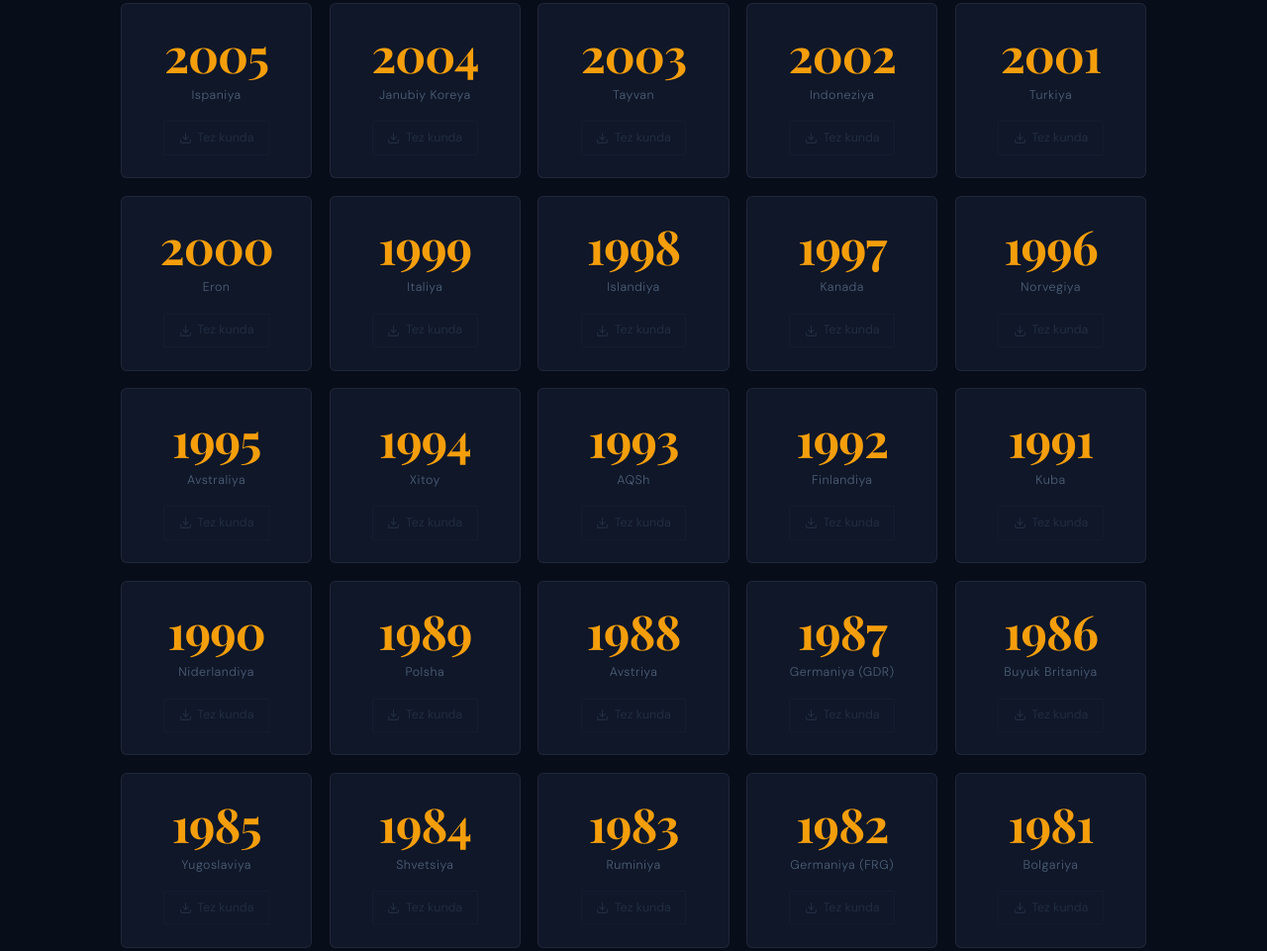
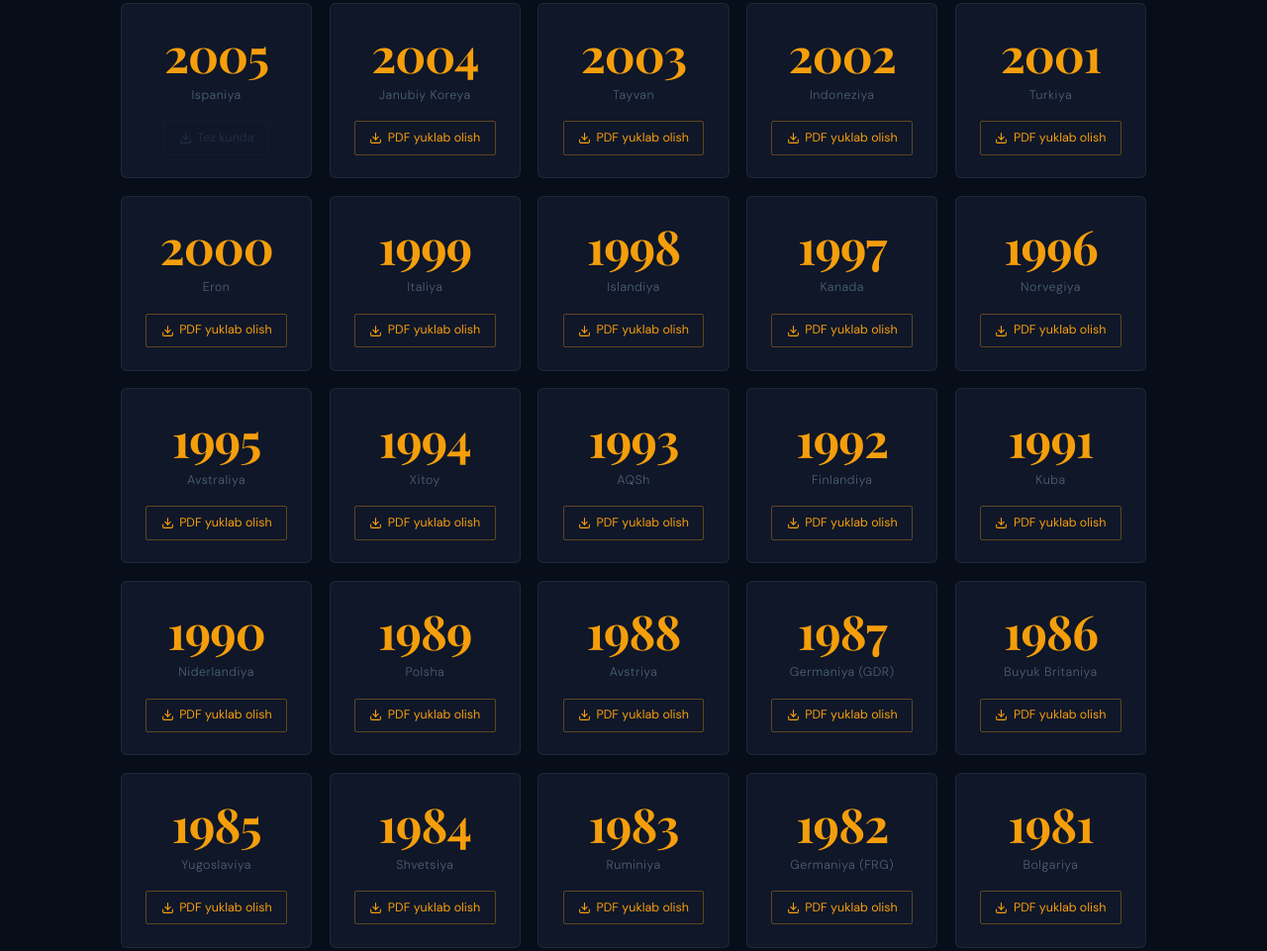
Before and after one commit to turgunovkozimjon006-jpg/kozimjon-fizika, a plain HTML site: page index.html in a window 1280 px wide. Shown: the part 2460-3421 px from the top of the page at 99% size. Drawn offline with nearby package versions, Linux system fonts and the light colour scheme; a web font is replaced by a local one.

Commit message:
Update index.html

```diff
--- a/index.html
+++ b/index.html
@@ -236,44 +236,44 @@ const DATA = [
   {y:2007,loc:"Eron",done:false},
   {y:2006,loc:"Singapur",done:false},
   {y:2005,loc:"Ispaniya",done:false},
-  {y:2004,loc:"Janubiy Koreya",done:false},
-  {y:2003,loc:"Tayvan",done:false},
-  {y:2002,loc:"Indoneziya",done:false},
-  {y:2001,loc:"Turkiya",done:false},
-  {y:2000,loc:"Eron",done:false},
-  {y:1999,loc:"Italiya",done:false},
-  {y:1998,loc:"Islandiya",done:false},
-  {y:1997,loc:"Kanada",done:false},
-  {y:1996,loc:"Norvegiya",done:false},
-  {y:1995,loc:"Avstraliya",done:false},
-  {y:1994,loc:"Xitoy",done:false},
-  {y:1993,loc:"AQSh",done:false},
-  {y:1992,loc:"Finlandiya",done:false},
-  {y:1991,loc:"Kuba",done:false},
-  {y:1990,loc:"Niderlandiya",done:false},
-  {y:1989,loc:"Polsha",done:false},
-  {y:1988,loc:"Avstriya",done:false},
-  {y:1987,loc:"Germaniya (GDR)",done:false},
-  {y:1986,loc:"Buyuk Britaniya",done:false},
-  {y:1985,loc:"Yugoslaviya",done:false},
-  {y:1984,loc:"Shvetsiya",done:false},
-  {y:1983,loc:"Ruminiya",done:false},
-  {y:1982,loc:"Germaniya (FRG)",done:false},
-  {y:1981,loc:"Bolgariya",done:false},
-  /* 1980 — IPhO bo'lmagan */
-  {y:1979,loc:"Bolgariya",done:false},
-  /* 1978 — IPhO bo'lmagan */
-  {y:1977,loc:"Chexoslovakiya",done:false},
-  {y:1976,loc:"Vengriya",done:false},
-  {y:1975,loc:"Germaniya (GDR)",done:false},
-  {y:1974,loc:"SSSR",done:false},
-  /* 1973 — IPhO bo'lmagan */
-  {y:1972,loc:"Ruminiya",done:false},
-  {y:1971,loc:"Chexoslovakiya",done:false},
-  {y:1970,loc:"SSSR",done:false},
-  {y:1969,loc:"Chexoslovakiya",done:false},
-  {y:1968,loc:"Vengriya",done:false},
-  {y:1967,loc:"Polsha",done:false},
+ {y:2004, loc:"Janubiy Koreya", done:true},
+{y:2003, loc:"Tayvan", done:true},
+{y:2002, loc:"Indoneziya", done:true},
+{y:2001, loc:"Turkiya", done:true},
+{y:2000, loc:"Eron", done:true},
+{y:1999, loc:"Italiya", done:true},
+{y:1998, loc:"Islandiya", done:true},
+{y:1997, loc:"Kanada", done:true},
+{y:1996, loc:"Norvegiya", done:true},
+{y:1995, loc:"Avstraliya", done:true},
+{y:1994, loc:"Xitoy", done:true},
+{y:1993, loc:"AQSh", done:true},
+{y:1992, loc:"Finlandiya", done:true},
+{y:1991, loc:"Kuba", done:true},
+{y:1990, loc:"Niderlandiya", done:true},
+{y:1989, loc:"Polsha", done:true},
+{y:1988, loc:"Avstriya", done:true},
+{y:1987, loc:"Germaniya (GDR)", done:true},
+{y:1986, loc:"Buyuk Britaniya", done:true},
+{y:1985, loc:"Yugoslaviya", done:true},
+{y:1984, loc:"Shvetsiya", done:true},
+{y:1983, loc:"Ruminiya", done:true},
+{y:1982, loc:"Germaniya (FRG)", done:true},
+{y:1981, loc:"Bolgariya", done:true},
+/* 1980 — IPhO bo'lmagan */
+{y:1979, loc:"Bolgariya", done:true},
+/* 1978 — IPhO bo'lmagan */
+{y:1977, loc:"Chexoslovakiya", done:true},
+{y:1976, loc:"Vengriya", done:true},
+{y:1975, loc:"Germaniya (GDR)", done:true},
+{y:1974, loc:"SSSR", done:true},
+/* 1973 — IPhO bo'lmagan */
+{y:1972, loc:"Ruminiya", done:true},
+{y:1971, loc:"Chexoslovakiya", done:true},
+{y:1970, loc:"SSSR", done:true},
+{y:1969, loc:"Chexoslovakiya", done:true},
+{y:1968, loc:"Vengriya", done:true},
+{y:1967, loc:"Polsha", done:true},
 ];
 
 const DL_SVG = `<svg viewBox="0 0 24 24" fill="none" stroke="currentColor" stroke-width="2" stroke-linecap="round" stroke-linejoin="round" style="width:13px;height:13px"><path d="M21 15v4a2 2 0 01-2 2H5a2 2 0 01-2-2v-4"/><polyline points="7 10 12 15 17 10"/><line x1="12" y1="15" x2="12" y2="3"/></svg>`;
```
